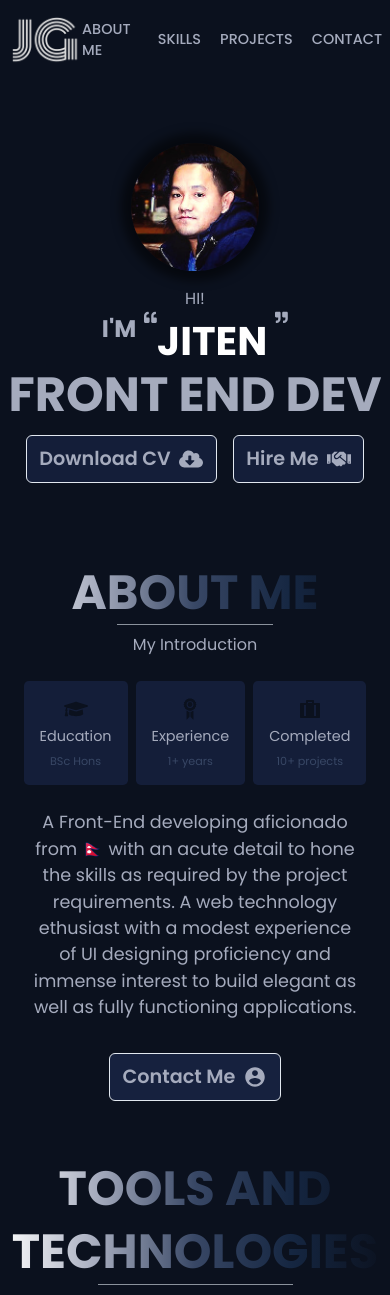
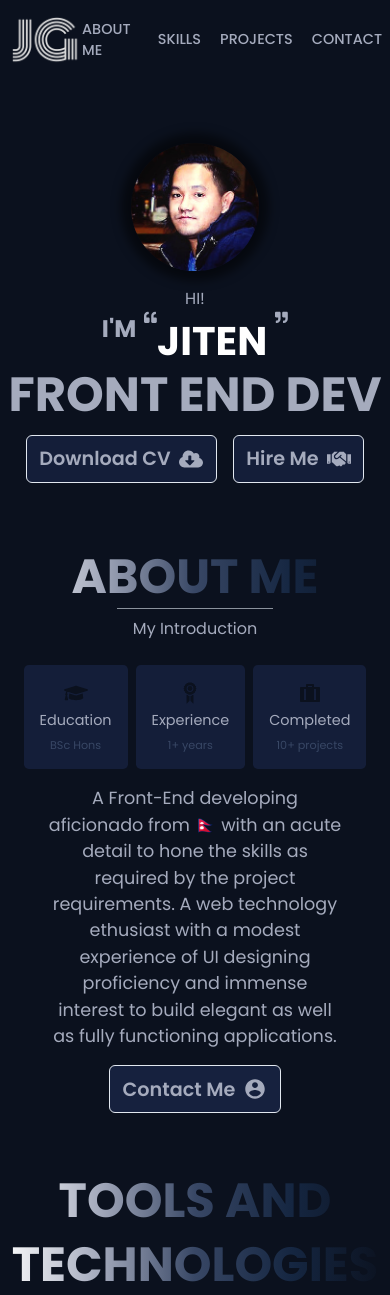
Before and after one commit to zeetaengrg/portfolio, a Next.js app: page / in a window 390 px wide. Shown: the top 1295 px of the page. Built offline with nearby package versions, Linux system fonts and the light colour scheme.

Commit message:
refactor(responsive and margin): Responsive and margin re-styled

```diff
--- a/components/AboutMe.jsx
+++ b/components/AboutMe.jsx
@@ -63,7 +63,6 @@ const AboutMe = () => {
     return (
         <Flex direction="column">
             <Heading
-                mt={{ base: "1rem", md: "2rem" }}
                 id="about"
                 textAlign="center"
                 textTransform="uppercase"
@@ -80,11 +79,10 @@ const AboutMe = () => {
             <Center>
                 <Text>My Introduction</Text>
             </Center>
-            <Box m={{ base: "1.5rem 2rem", md: "3rem 15rem" }}>
+            <Box m={{ base: "1.5rem 2rem", md: "3rem 20rem" }}>
                 <Flex direction="column" alignItems="center">
                     <Flex
                         gap={{ base: "0.5rem", md: "1rem" }}
-                        mb={{ base: "1.5rem", md: "2rem" }}
                     >
                         <Wrap sx={wrapperStyle}>
                             <Flex sx={aboutMeFlexStyle}>
@@ -109,8 +107,8 @@ const AboutMe = () => {
                         </Wrap>
                     </Flex>
                     <Text
+                        m={{ base: "1rem", md: "2rem" }}
                         fontSize={{ base: "1.1rem", md: "1.3rem" }}
-                        mb="1rem"
                         textAlign="center"
                     >
                         A Front-End developing aficionado from{" "}
@@ -129,7 +127,7 @@ const AboutMe = () => {
                         immense interest to build elegant as well as fully
                         functioning applications.
                     </Text>
-                    <Box mt="1rem">
+                    <Box>
                         <NextLink href="/#contact">
                             <Link _hover={{ "&::after": { content: "none" } }}>
                                 <Button
```
